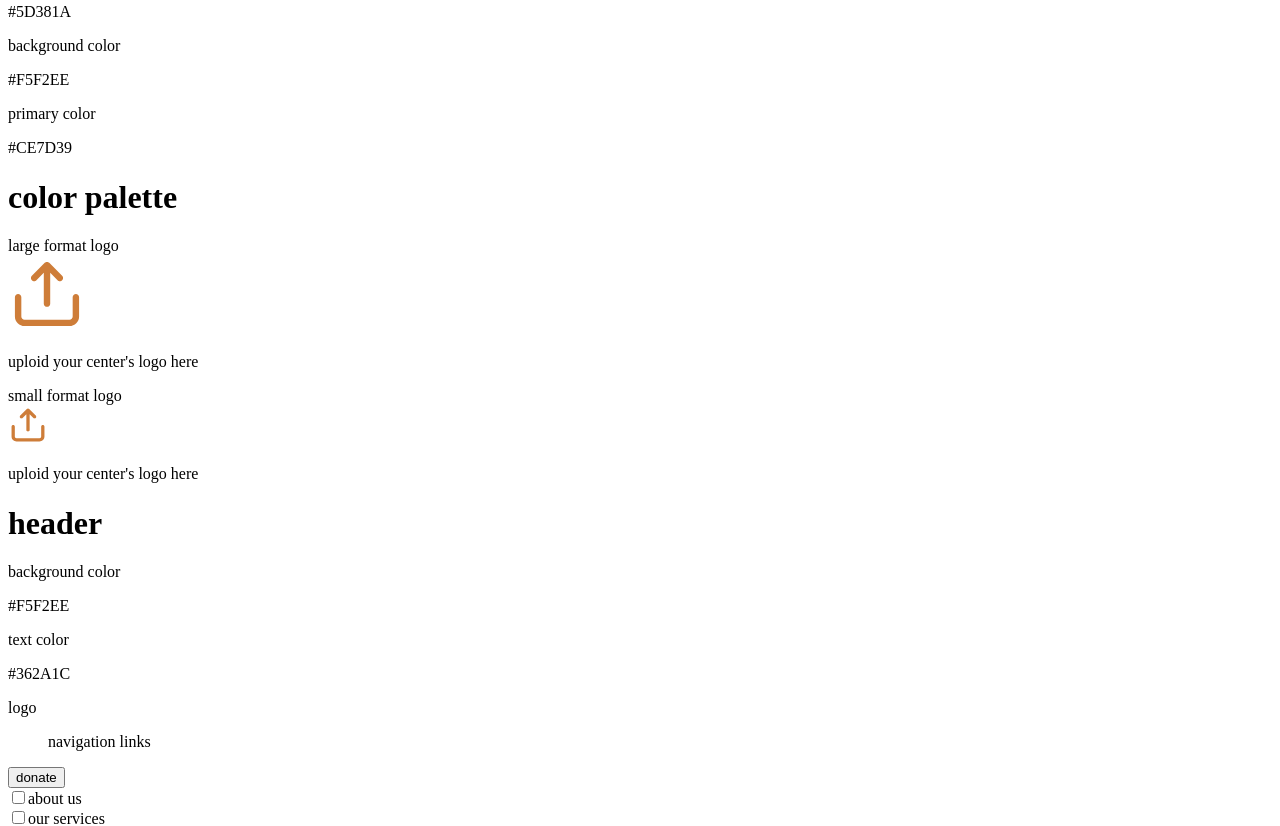
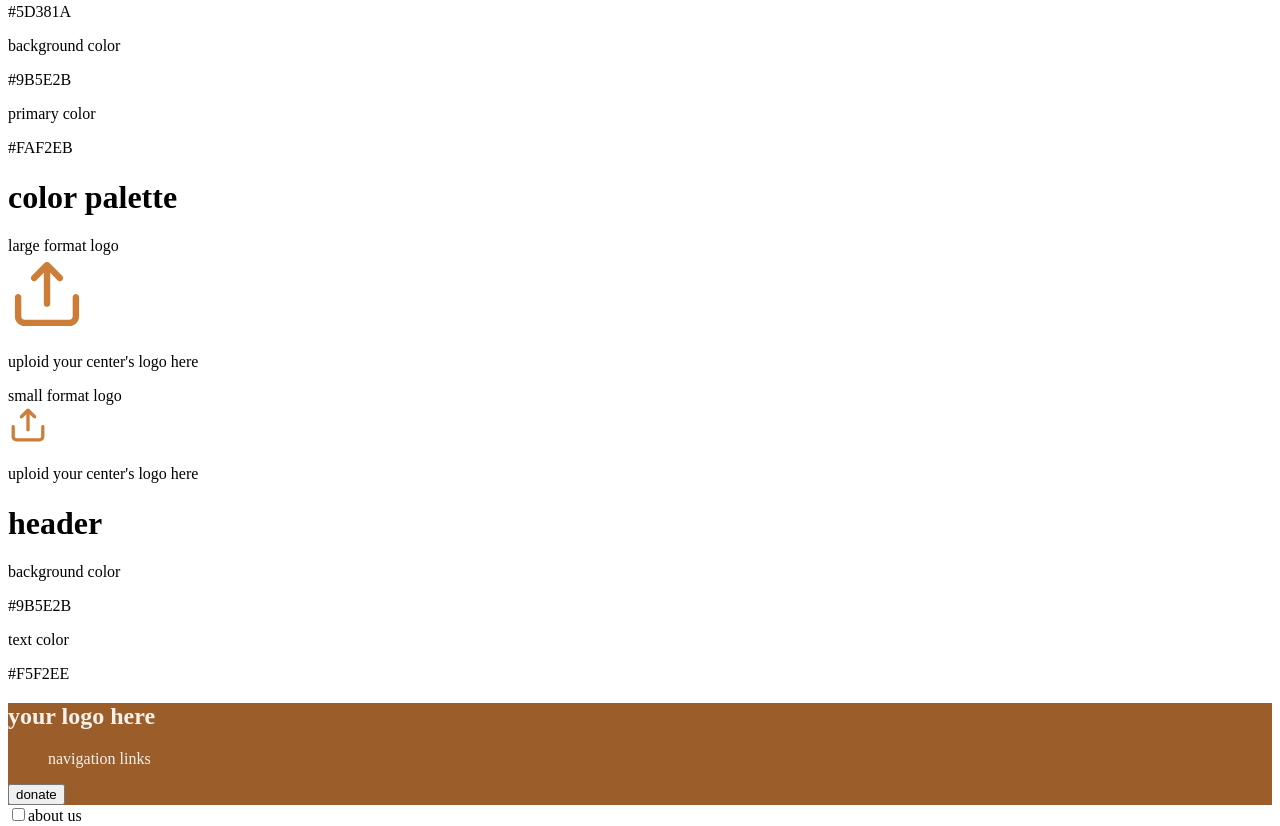
Before and after one commit to AmmariAbdelmounaim/IslamicHub-FrontEnd, a Next.js app: page /en/cms/content in a window 1280 px wide. Shown: the part 840-1666 px from the top of the page. Built offline with nearby package versions, Linux system fonts and the light colour scheme.

Commit message:
preview changes on the cmsNavbar

```diff
--- a/app/[locale]/cms/content/page.tsx
+++ b/app/[locale]/cms/content/page.tsx
@@ -13,8 +13,8 @@ interface FormValues {
   textColor: string;
   backgroundColor: string;
   primaryColor: string;
-  largeUploid: File | null;
-  smallUploid: File | null;
+  largeUploid: string | null;
+  smallUploid: string | null;
   backgroundColorHeader: string;
   textColorHeader: string;
   aboutUs: boolean;
@@ -42,8 +42,8 @@ const initialValues: FormValues = {
   primaryColor: "#CE7D39",
   largeUploid: null,
   smallUploid: null,
-  backgroundColorHeader: "#F5F2EE",
-  textColorHeader: "#362A1C",
+  backgroundColorHeader: "#9B5E2B",
+  textColorHeader: "#F5F2EE",
   aboutUs: false,
   ourServices: false,
   ourEvents: false,
@@ -75,7 +75,7 @@ function ContentManagement() {
         }, 400);
       }}
     >
-      {({ isSubmitting }) => (
+      {({ values }) => (
         <Form>
           <div className="flex flex-col gap-[40px] pb-[20px]">
             {/* introduction */}
@@ -113,12 +113,12 @@ function ContentManagement() {
                   <ColorPicker
                     name={"backgroundColor"}
                     label="background color"
-                    defaultColor="#F5F2EE"
+                    defaultColor="#9B5E2B "
                   />
                   <ColorPicker
                     name={"primaryColor"}
                     label="primary color"
-                    defaultColor="#CE7D39"
+                    defaultColor="#FAF2EB"
                   />
                 </div>
               </div>
@@ -147,15 +147,25 @@ function ContentManagement() {
                   <ColorPicker
                     name={"backgroundColorHeader"}
                     label="background color"
-                    defaultColor="#F5F2EE"
+                    defaultColor="#9B5E2B"
                   />
                   <ColorPicker
                     name={"textColorHeader"}
                     label="text color"
-                    defaultColor="#362A1C"
+                    defaultColor="#F5F2EE"
                   />
                 </div>
-                <CmsCustomNavbar />
+                <CmsCustomNavbar
+                  aboutUs={values.aboutUs}
+                  contactUs={values.contactUs}
+                  ourEvents={values.ourEvents}
+                  ourServices={values.ourServices}
+                  prayerTime={values.prayerTime}
+                  testimonials={values.testimonials}
+                  backgroundColor={values.backgroundColorHeader}
+                  textColor={values.textColorHeader}
+                  logo={values.largeUploid as string}
+                />
               </div>
               {/* Navigation links */}
               <div className="border-solid border-[2px] border-secondary-brown-normal-30-opacity rounded-[5px] py-[24px] px-[8px] flex gap-[16px] justify-between ">
@@ -187,7 +197,7 @@ function ContentManagement() {
                   />
                 </div>
               </div>
-              <div className="border-solid border-[2px] border-secondary-brown-normal-30-opacity py-[24px] rounded-[5px] flex flex-col gap-[16px] items-center justify-center">
+              <div className="border-solid border-[2px] border-secondary-brown-normal-30-opacity p-[8px] rounded-[5px] flex flex-col gap-[16px] items-center justify-center">
                 <p className="font-poppins text-[18px] capitalize text-secondary-brown-darker text-center">
                   logo
                 </p>
--- a/components/cms/cmsNavbar.tsx
+++ b/components/cms/cmsNavbar.tsx
@@ -1,31 +1,94 @@
-import React from "react";
+import React, { useEffect, useState } from "react";
 import FillButton from "../button/FillButton";
+import Image from "next/image";
 
-export default function CmsCustomNavbar({ links }: { links?: string[] }) {
+interface CmsCustomNavbarProps {
+  aboutUs?: boolean;
+  ourServices?: boolean;
+  ourEvents?: boolean;
+  prayerTime?: boolean;
+  testimonials?: boolean;
+  contactUs?: boolean;
+  logo?: string;
+  backgroundColor?: string;
+  textColor?: string;
+}
+
+export default function CmsCustomNavbar({
+  aboutUs = false,
+  ourServices = false,
+  ourEvents = false,
+  prayerTime = false,
+  testimonials = false,
+  contactUs = false,
+  logo,
+  backgroundColor,
+  textColor,
+}: CmsCustomNavbarProps) {
+  const links: string[] = [];
+  if (aboutUs) links.push("about us");
+  if (ourServices) links.push("our services");
+  if (ourEvents) links.push("our events");
+  if (prayerTime) links.push("prayer time");
+  if (testimonials) links.push("testimonials");
+  if (contactUs) links.push("contact us");
+
   return (
-    <div className="flex justify-between items-center py-[8px] px-[8px] border-solid border-[2px] border-secondary-brown-normal-30-opacity rounded-[6px]">
-      <p className="font-poppins text-[18px] capitalize text-secondary-brown-darker">
-        logo
-      </p>
-      <ul className="flex gap-[10px]">
-        {links ? (
+    <div className="items-center py-[8px] px-[8px] border-solid border-[2px] border-secondary-brown-normal-30-opacity rounded-[6px]">
+      <div
+        style={{
+          backgroundColor: backgroundColor
+            ? backgroundColor
+            : "rgba(72, 44, 20, 0.50)",
+        }}
+        className="px-[100px] flex items-center justify-between w-full h-full "
+      >
+        {logo ? (
+          <div className="py-[8px] w-auto ">
+            <Image src={logo} alt="logo" height={73} width={118} />
+          </div>
+        ) : (
+          <div className="py-[8px] w-auto h-[73px] flex items-center justify-center">
+            <h2
+              style={{
+                color: textColor ? textColor : "rgb(245,242,238)",
+              }}
+              className="font-poppins text-[20px] font-semibold capitalize "
+            >
+              your logo here
+            </h2>
+          </div>
+        )}
+
+        <ul className="flex gap-[48px] py-[22px]">
+          {links.length > 0 ? (
             links.map((link, index) => (
               <li
                 key={index}
-              className="font-poppins text-[18px] capitalize text-secondary-brown-darker"
+                style={{
+                  color: textColor ? textColor : "rgb(245,242,238)",
+                }}
+                className={`font-poppins text-[20px] font-semibold capitalize `}
               >
-              {" "}
                 {link}
               </li>
             ))
           ) : (
-          <p className="font-poppins text-[18px] capitalize text-secondary-brown-darker">
+            <p
+              style={{
+                color: textColor ? textColor : "rgb(245,242,238)",
+              }}
+              className="font-poppins text-[20px] capitalize font-semibold text-secondary-brown-light"
+            >
               {" "}
               navigation links
             </p>
           )}
         </ul>
-      <FillButton additionalStyle="px-[40px] py-[12px]">donate</FillButton>
+        <FillButton additionalStyle="px-[40px] py-[12px] h-[37px]">
+          donate
+        </FillButton>
+      </div>
     </div>
   );
 }
--- a/components/cms/largeFormatUploid.tsx
+++ b/components/cms/largeFormatUploid.tsx
@@ -17,10 +17,10 @@ export default function LargeFormatUploid<T>({
 
   const onDrop = useCallback((acceptedFiles: File[]) => {
     const file = acceptedFiles[0];
-    helpers.setValue(file);
     const reader = new FileReader();
     reader.onloadend = () => {
       setPreview(reader.result as string);
+      helpers.setValue(reader.result);
     };
     reader.readAsDataURL(file);
   }, []);
@@ -62,7 +62,7 @@ export default function LargeFormatUploid<T>({
       </div>
       {preview && (
         <div
-          className={`inline-flex rounded-[2px] border-solid border-[1px] border-secondary-brown-normal-30-opacity mt-[10px] ${
+          className={`inline-flex rounded-[2px] border-solid border-[1px] border-secondary-brown-normal-30-opacity mt-[10px] bg-primary-orange-light-active ${
             !smallFormat ? "w-[100px] h-[100px]" : "w-[80px] h-[80px]"
           }  p-[4px] box-border relative`}
         >
```
Also changed, not shown: components/cms/cmsFooter.tsx (added, +18 -0 lines), public/mockLogo.svg (added). Lines whose indentation alone changed are shown as unchanged.
